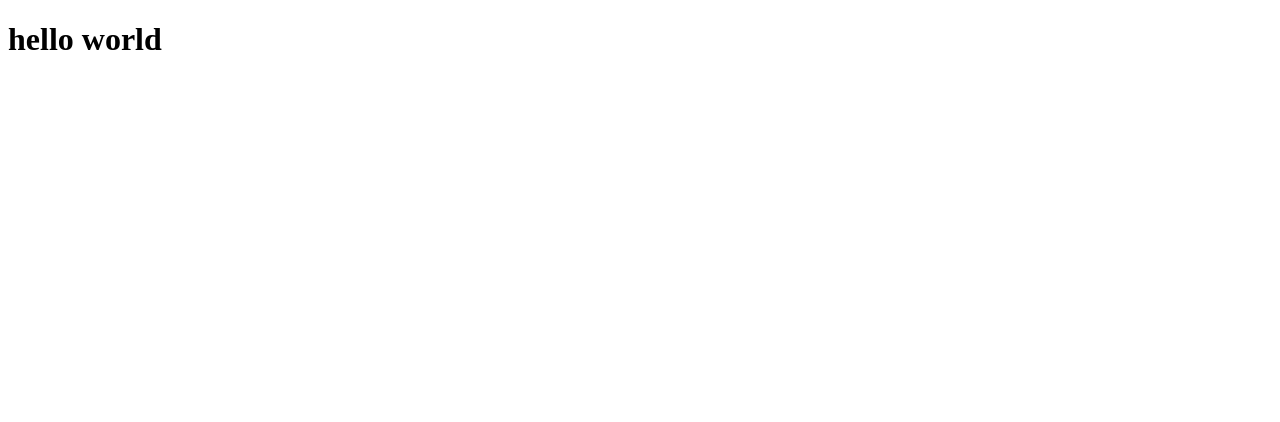
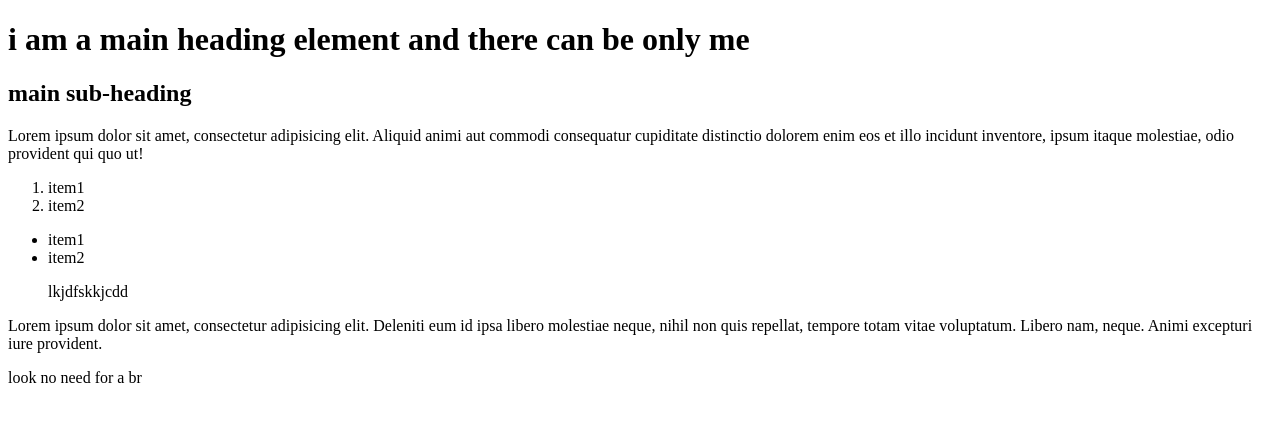
Before and after one commit to swetilnaann/lab1, a plain HTML site: page index.html in a window 1280 px wide. Drawn offline with Linux system fonts and the light colour scheme.

Commit message:
Add files via upload

```diff
--- a/index.html
+++ b/index.html
@@ -8,6 +8,20 @@
     <meta name="robots" content="noindex,nofollow"
 </head>
 <body>
-<h1>hello world</h1>
+<!--let's add our main heading content element -->
+<h1>i am a main heading element and there can be only me</h1>
+<h2>main sub-heading</h2>
+<p>Lorem ipsum dolor sit amet, consectetur adipisicing elit. Aliquid animi aut commodi consequatur cupiditate distinctio dolorem enim eos et illo incidunt inventore, ipsum itaque molestiae, odio provident qui quo ut!</p>
+<ol>
+    <li>item1</li>
+    <li>item2</li>
+</ol>
+<ul>
+    <li>item1</li>
+    <li>item2</li>
+</ul>
+<blockquote cite="somewebsite"> lkjdfskkjcdd</blockquote>
+<p>Lorem ipsum dolor sit amet, consectetur adipisicing elit. Deleniti eum id ipsa libero molestiae neque, nihil non quis repellat, tempore totam vitae voluptatum. Libero nam, neque. Animi excepturi iure provident.</p>
+<p>look no need for a br</p>
 </body>
 </html>
```
